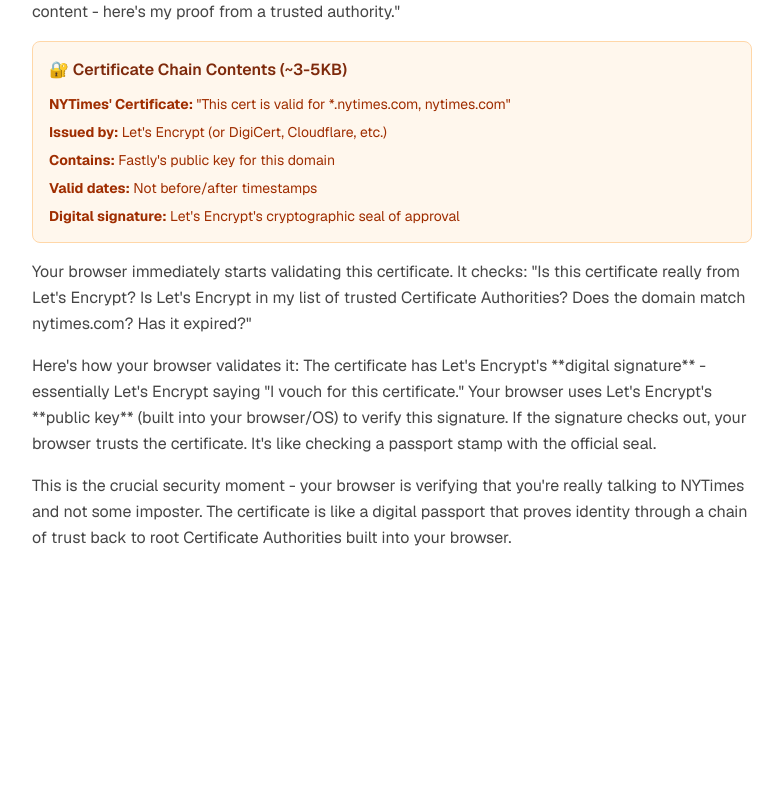
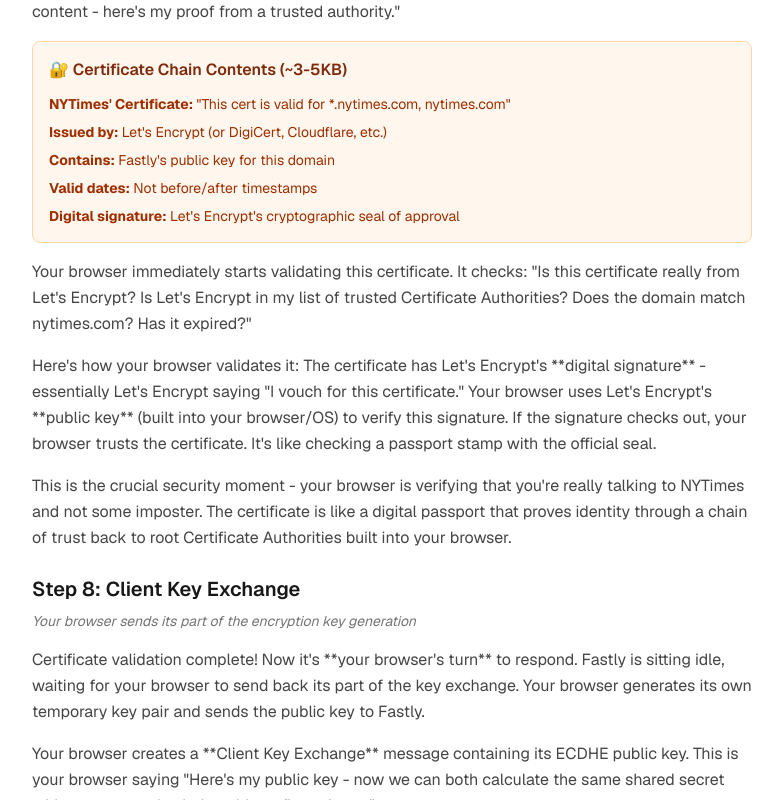
Before and after one commit to SeanPlusPlus/odyssey-of-a-url, a Next.js app: page / in a window 1280 px wide. Shown: the part 11200-12000 px from the top of the page, without its empty margins (248-1031 px from the left). Before the commit the page ends 11799 px from the top, so only its background shows below. Built offline with nearby package versions, Linux system fonts and the light colour scheme.

Commit message:
feat: add Step 8 - Client Key Exchange
- Shows browser initiating key exchange after certificate validation
- Explains ECDHE Diffie-Hellman key generation process
- Describes how both sides derive same shared secret
- Emphasizes security of public key exchange

```diff
--- a/components/HttpSection.tsx
+++ b/components/HttpSection.tsx
@@ -452,6 +452,48 @@
           built into your browser.
         </p>
       </div>
+
+      <div className="space-y-4">
+        <h3 className="text-xl font-semibold">Step 8: Client Key Exchange</h3>
+        <p className="text-sm italic text-foreground/60 -mt-2">
+          Your browser sends its part of the encryption key generation
+        </p>
+
+        <p className="text-base leading-relaxed text-foreground/80">
+          Certificate validation complete! Now it's **your browser's turn** to respond. Fastly
+          is sitting idle, waiting for your browser to send back its part of the key exchange.
+          Your browser generates its own temporary key pair and sends the public key to Fastly.
+        </p>
+
+        <p className="text-base leading-relaxed text-foreground/80">
+          Your browser creates a **Client Key Exchange** message containing its ECDHE public key.
+          This is your browser saying "Here's my public key - now we can both calculate the same
+          shared secret without anyone else being able to figure it out."
+        </p>
+
+        <div className="bg-teal-50 dark:bg-teal-950/30 border border-teal-200 dark:border-teal-800 rounded-lg p-4">
+          <h4 className="font-semibold text-teal-900 dark:text-teal-100 mb-3">
+            🔑 Client Key Exchange Contents (~100 bytes)
+          </h4>
+          <div className="space-y-2 text-sm text-teal-800 dark:text-teal-200">
+            <p><strong>Your Public Key:</strong> Generated using x25519 curve (same as Fastly chose)</p>
+            <p><strong>Key Exchange Method:</strong> ECDHE (Elliptic Curve Diffie-Hellman Ephemeral)</p>
+            <p><strong>Purpose:</strong> Both sides can now derive identical encryption keys</p>
+          </div>
+        </div>
+
+        <p className="text-base leading-relaxed text-foreground/80">
+          Behind the scenes, your browser uses **Diffie-Hellman math**: it combines Fastly's
+          public key (from the certificate) with your private key to generate a shared secret.
+          Fastly will do the same calculation (your public key + Fastly's private key) and get
+          the exact same result. This shared secret becomes your encryption key.
+        </p>
+
+        <p className="text-base leading-relaxed text-foreground/80">
+          The beauty: even if someone intercepts both public keys, they can't calculate the
+          shared secret without the private keys (which never leave your browser or Fastly's server).
+        </p>
+      </div>
     </section>
   )
 }
```
